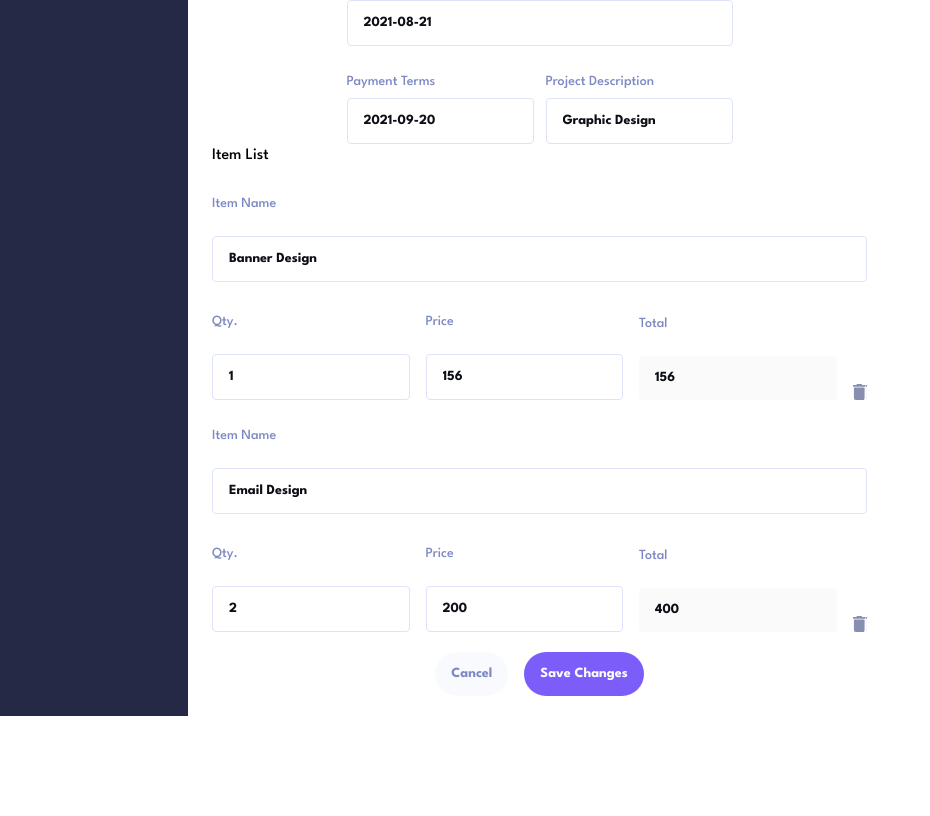
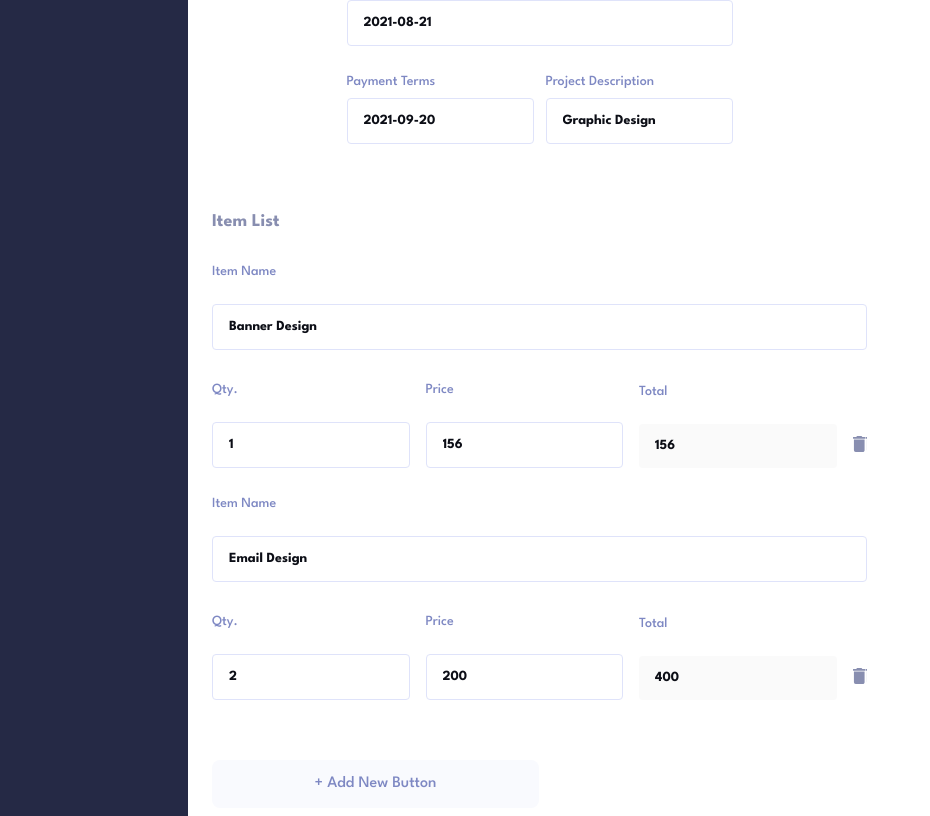
Before and after one commit to Mariia22/invoice-app, a Next.js app in the folder invoice-app/: page /invoices/AA1449/edit in a window 1280 px wide. Shown: the part 1084-1900 px from the top of the page, without its empty margins (0-930 px from the left). Before the commit the page ends 1800 px from the top, so only its background shows below. Built offline with nearby package versions, Linux system fonts and the light colour scheme.

Commit message:
feat: add calculate total field

```diff
--- a/invoice-app/src/app/ui/invoices/Form/FormFields.tsx
+++ b/invoice-app/src/app/ui/invoices/Form/FormFields.tsx
@@ -10,13 +10,13 @@ export default function FormFields({ data, register, errors }: { data: FormField
             <label className="field-label">{field.label}</label>
             <input
               {...register(field.name, {
-                required: field.required,
+                required: `The field is required`,
               })}
               className={`border border-secondaryPale text-headerText text-sm font-bold max-w-full w-full outline-none rounded m-0 py-3 px-4 col-span-${field.gridCols}}`}
               type={field.type}
             />
             {errors[field.name] && (
-              <span>This field is required</span>
+              <p>{errors[field.name]?.message}</p>
             )}
           </div>
         ))
--- a/invoice-app/src/app/ui/invoices/Form/FormInvoice.tsx
+++ b/invoice-app/src/app/ui/invoices/Form/FormInvoice.tsx
@@ -1,6 +1,6 @@
 'use client'
 
-import { FormInput, Item } from "@/app/lib/types"
+import { FormInput } from "@/app/lib/types"
 import { SubmitHandler, useFieldArray, useForm } from "react-hook-form"
 import data from "../../../data.json"
 import { billFromData, billToData, defaultFormValues, invoiceData, newInvoice } from "./formData"
@@ -15,12 +15,16 @@ import FormItemFields from "./FormItemFields"
 
 export default function FormInvoice({ isEditing }: { isEditing: boolean }) {
   const invoice = isEditing ? data[1] : newInvoice;
-  const { register, handleSubmit, formState: { errors }, control } = useForm<FormInput>({ defaultValues: defaultFormValues(invoice) })
+  const { register, handleSubmit, formState: { errors }, control, setValue, getValues } = useForm<FormInput>({ defaultValues: defaultFormValues(invoice) })
   const { fields, append, remove } = useFieldArray({
     control,
     name: "items"
   });
   const onSubmit: SubmitHandler<FormInput> = (data) => console.log(data)
+
+  function addNewItem() {
+    append({ name: "", quantity: 0, price: 0, total: 0 })
+  }
 
   return (
     <form className="flex flex-col justify-start items-center w-full m-auto" onSubmit={handleSubmit(onSubmit)}>
@@ -35,9 +39,10 @@ export default function FormInvoice({ isEditing }: { isEditing: boolean }) {
       <FormSection marginTop={10}>
         <FormFields data={invoiceData} register={register} errors={errors} />
       </FormSection>
-      <FormSection marginTop={11}>
-        <h3>Item List</h3>
-        <FormItemFields fields={fields} register={register} errors={errors} remove={remove} />
+      <FormSection marginTop={16}>
+        <h3 className="font-bold text-lg text-secondaryDark">Item List</h3>
+        <FormItemFields fields={fields} getValues={getValues} register={register} errors={errors} remove={remove} setValue={setValue} />
+        <button type="button" className="text-base bg-tableColor text-secondary w-[327px] h-[48px] rounded-lg mt-12 mb-[88px] mx-auto" onClick={addNewItem}>+ Add New Button</button>
       </FormSection >
       <Footer>
         {isEditing
--- a/invoice-app/src/app/ui/invoices/Form/FormItemFields.tsx
+++ b/invoice-app/src/app/ui/invoices/Form/FormItemFields.tsx
@@ -1,35 +1,39 @@
-import { FormField, FormInput, Item } from "@/app/lib/types";
-import { FieldArrayWithId, FieldErrors, UseFieldArrayRemove, UseFormRegister } from "react-hook-form";
+import { FormInput, Item } from "@/app/lib/types";
+import { FieldArrayWithId, FieldErrors, UseFieldArrayRemove, UseFormGetValues, UseFormRegister, UseFormSetValue } from "react-hook-form";
 
-export default function FormItemFields({ fields, register, errors, remove }: { fields: FieldArrayWithId<FormInput, "items", "id">[], register: UseFormRegister<FormInput>, errors: FieldErrors<FormInput>, remove: UseFieldArrayRemove }) {
+export default function FormItemFields({ fields, register, errors, remove, setValue, getValues }: { fields: FieldArrayWithId<FormInput, "items", "id">[], register: UseFormRegister<FormInput>, errors: FieldErrors<FormInput>, remove: UseFieldArrayRemove, setValue: UseFormSetValue<FormInput>, getValues: UseFormGetValues<FormInput> }) {
+
+  const setTotal = (index: number, quantity: string, price: number) => {
+    const amount = Number(quantity) * Number(price);
+    setValue(`items.${index}.total`, amount);
+  };
+
   return (
     <>
       {
         fields.map((field: Item, index: number) => (
           <div key={index} className="text-left flex flex-col gap-4 w-full col-span-6">
             <label className="field-label">Item Name</label>
-            <input {...register(`items.${index}.name`)} type="text" className="field" />
-            {errors.items?.[index]?.name && (<span>This field is required</span>)}
+            <input {...register(`items.${index}.name`, { required: "Name is required" })} type="text" className="field" />
+            {errors.items?.[index]?.name && <p>{errors.items?.[index]?.name?.message}</p>}
             <div className="text-left flex items-end justify-center gap-4 w-full col-span-6">
               <div className="text-left flex flex-col gap-4 w-full col-span-1">
                 <label className="field-label">Qty.</label>
-                <input {...register(`items.${index}.quantity`)} type="text" className="field" />
-                {errors.items?.[index]?.quantity && (<span>This field is required</span>)}
+                <input {...register(`items.${index}.quantity`, { required: "Quantity is required" })} type="text" className="field" onChange={(e) => { setTotal(index, e.target.value, getValues(`items.${index}.price`)) }} />
+                {errors.items?.[index]?.quantity && <p>{errors.items?.[index]?.quantity?.message}</p>}
               </div>
               <div className="text-left flex flex-col gap-4 w-full col-span-2">
                 <label className="field-label">Price</label>
-                <input {...register(`items.${index}.price`)} type="text" className="field" />
-                {errors.items?.[index]?.price && (<span>This field is required</span>)}
+                <input {...register(`items.${index}.price`, { required: "Price is required" })} type="text" className="field" onChange={(e) => { setTotal(index, e.target.value, getValues(`items.${index}.quantity`)) }} />
+                {errors.items?.[index]?.price && <p>{errors.items?.[index]?.price?.message}</p>}
               </div>
               <div className="text-left flex flex-col gap-4 w-full col-span-2">
                 <label className="field-label">Total</label>
                 <input {...register(`items.${index}.total`)} type="text" disabled className=" text-headerText text-sm font-bold max-w-full w-full outline-none rounded m-0 py-3 px-4" />
-                {errors.items?.[index]?.total && (<span>This field is required</span>)}
               </div>
-              <button type="button" className="w-12 h-4 col-span-1 bg-delete-button" onClick={() => remove(index)} />
+              <button type="button" className="w-12 h-4 col-span-1 bg-delete-button mb-4" onClick={() => remove(index)} />
             </div>
           </div>
-
         ))
       }
     </>
```
